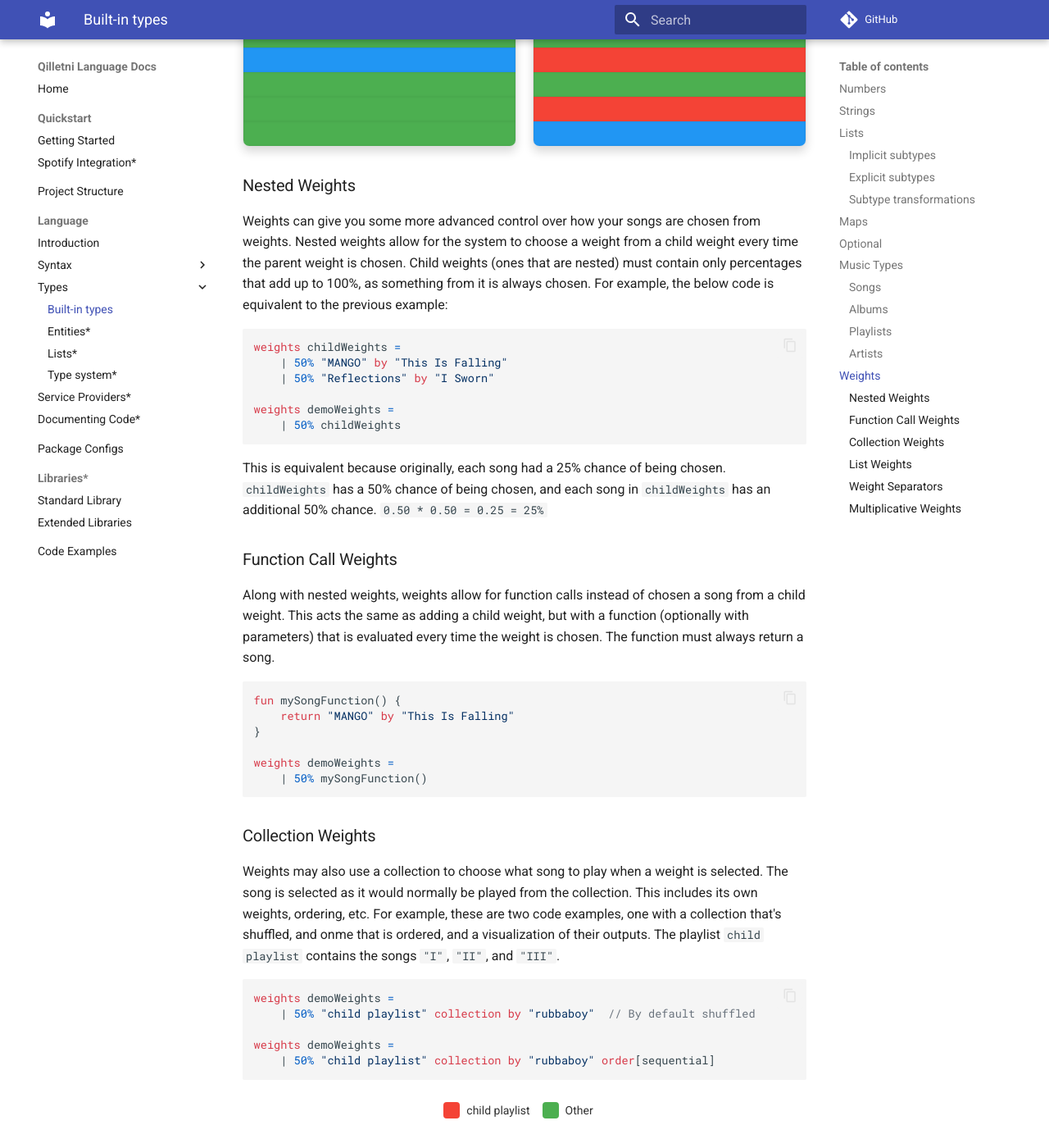
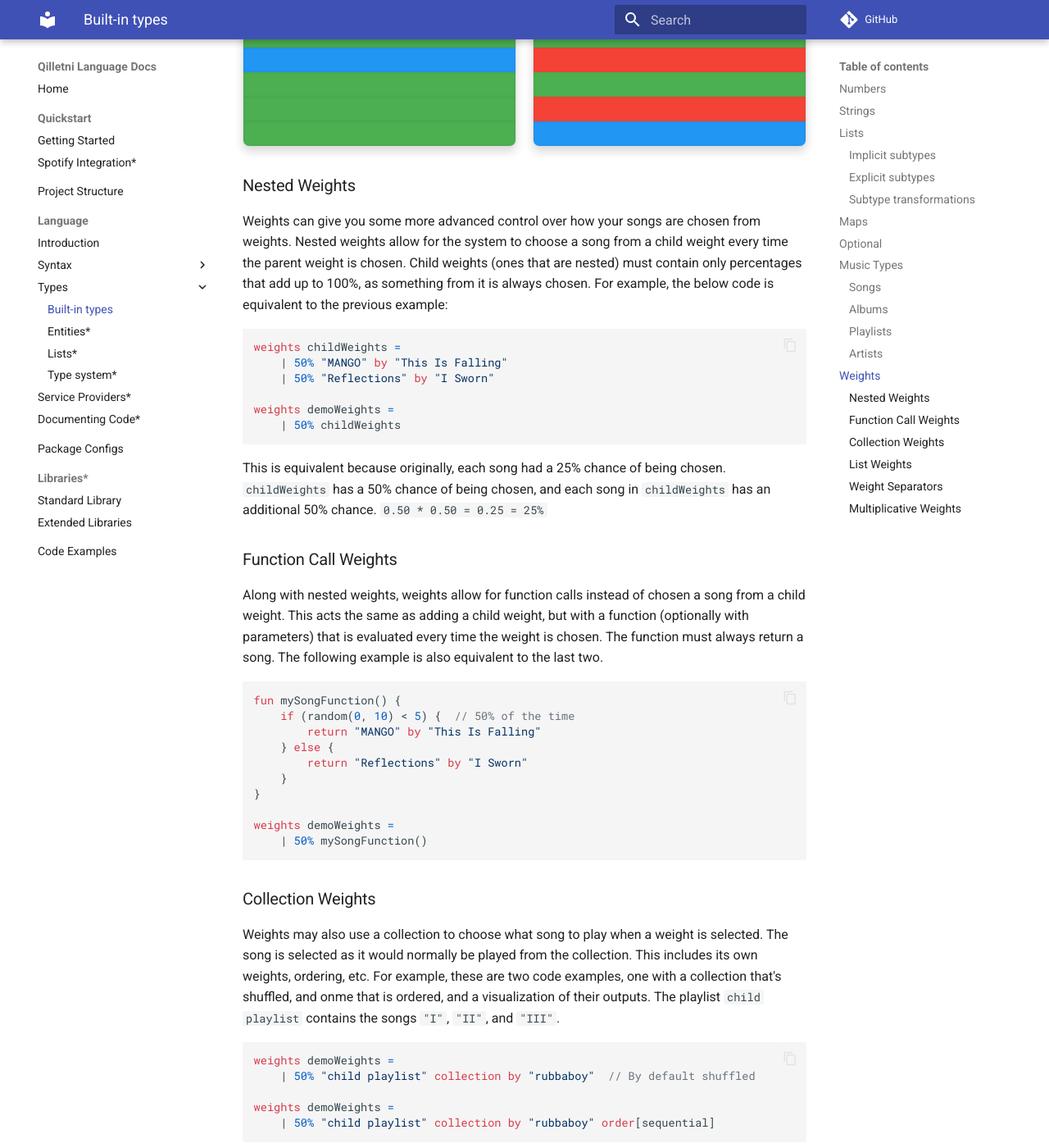
Before and after one commit to RubbaBoy/QilletniDocs, an MkDocs documentation site: the page built from docs/language/types/built_in_types.md, in a window 1280 px wide and 1400 px high, scrolled down 9285 px. Shown: the whole window at 82% size. Built offline with MkDocs 1.6.1 and Material for MkDocs 9.7.7, drawn with Linux system fonts in a browser that asks for light colours; nearby versions of some CDN libraries; comment, search, counter and statistics services are not loaded.

Commit message:
Updated example/fixed wording

````diff
--- a/docs/language/types/built_in_types.md
+++ b/docs/language/types/built_in_types.md
@@ -364,7 +364,7 @@ Below is a visualization of a normal random shuffle of 20 songs through a playli
 
 ### Nested Weights
 
-Weights can give you some more advanced control over how your songs are chosen from weights. Nested weights allow for the system to choose a weight from a child weight every time the parent weight is chosen. Child weights (ones that are nested) must contain only percentages that add up to 100%, as something from it is always chosen. For example, the below code is equivalent to the previous example:
+Weights can give you some more advanced control over how your songs are chosen from weights. Nested weights allow for the system to choose a song from a child weight every time the parent weight is chosen. Child weights (ones that are nested) must contain only percentages that add up to 100%, as something from it is always chosen. For example, the below code is equivalent to the previous example:
 
 ```qilletni
 weights childWeights =
@@ -379,11 +379,15 @@ This is equivalent because originally, each song had a 25% chance of being chose
 
 ### Function Call Weights
 
-Along with nested weights, weights allow for function calls instead of chosen a song from a child weight. This acts the same as adding a child weight, but with a function (optionally with parameters) that is evaluated every time the weight is chosen. The function must always return a song.
+Along with nested weights, weights allow for function calls instead of chosen a song from a child weight. This acts the same as adding a child weight, but with a function (optionally with parameters) that is evaluated every time the weight is chosen. The function must always return a song. The following example is also equivalent to the last two.
 
 ```qilletni
 fun mySongFunction() {
-	return "MANGO" by "This Is Falling"
+	if (random(0, 10) < 5) {  // 50% of the time
+		return "MANGO" by "This Is Falling"
+	} else {
+		return "Reflections" by "I Sworn"
+	}
 }
 
 weights demoWeights =
````
